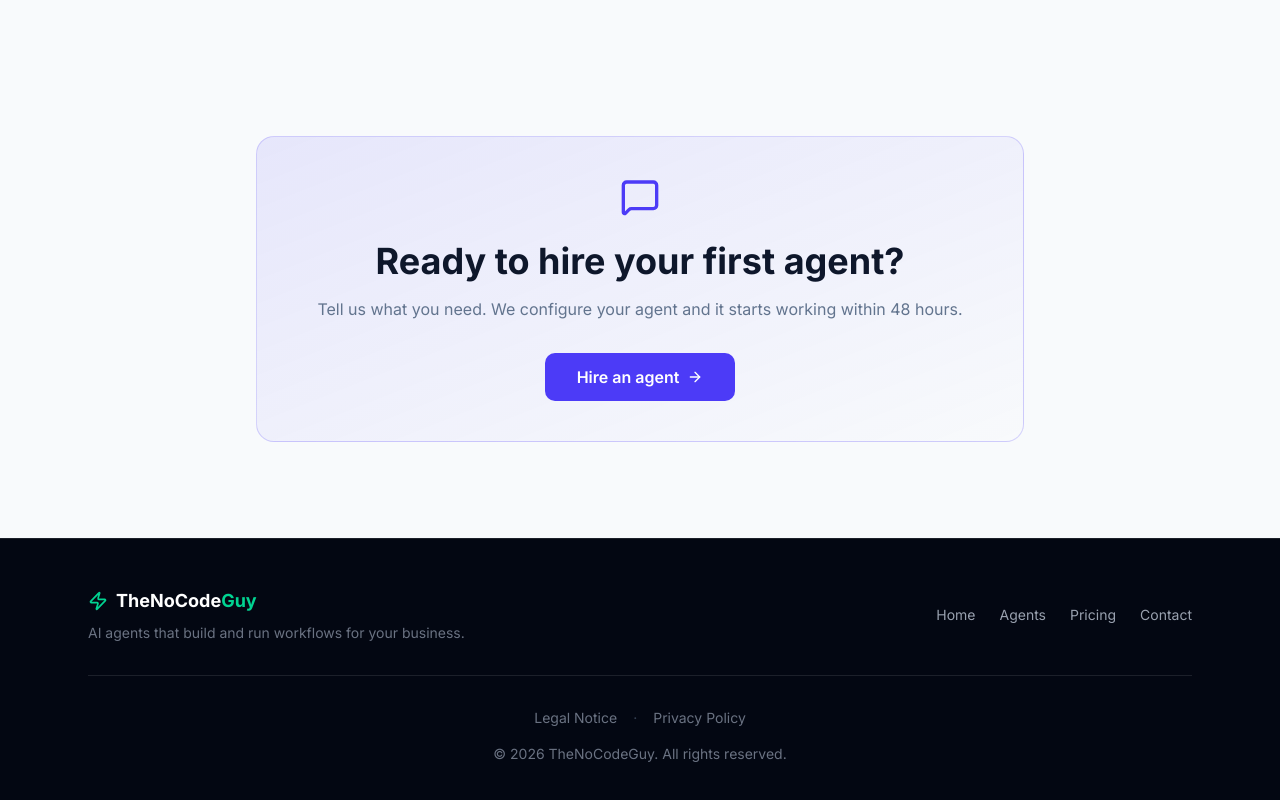
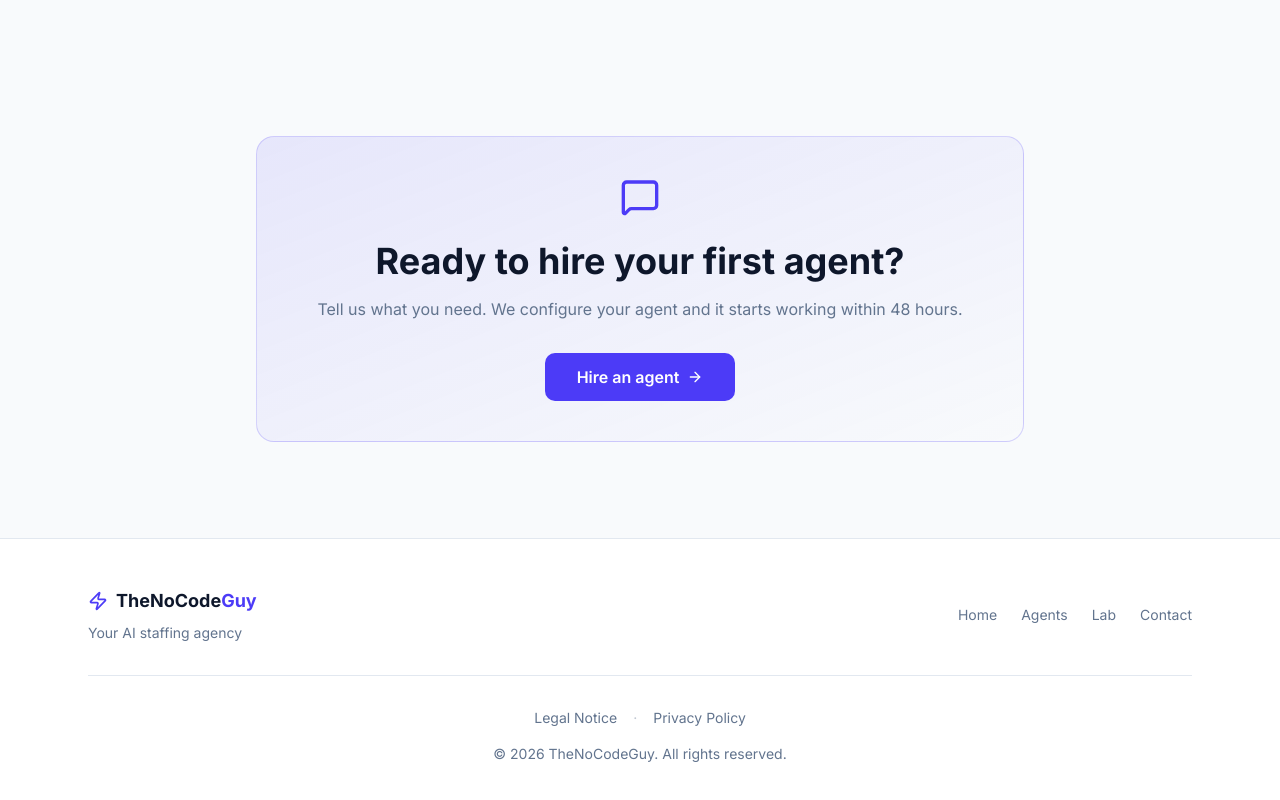
Before and after one commit to superWorldSavior/thenocodeguy, a Next.js app: page /en in a window 1280 px wide. Shown: the part 2843-3643 px from the top of the page. Built offline with nearby package versions, Linux system fonts and the light colour scheme.

Commit message:
feat: footer refonte — recruitment + CSS vars

```diff
--- a/components/Footer.tsx
+++ b/components/Footer.tsx
@@ -6,42 +6,42 @@ export default function Footer() {
   const t = useTranslations("footer");
 
   return (
-    <footer className="border-t border-white/10 bg-gray-950">
+    <footer className="border-t border-border bg-card">
       <div className="mx-auto max-w-6xl px-4 py-12 sm:px-6">
         <div className="flex flex-col items-center gap-8 md:flex-row md:justify-between">
           <div>
             <div className="flex items-center gap-2 text-lg font-bold">
-              <Zap className="h-5 w-5 text-emerald-400" />
-              <span className="text-white">
-                TheNoCode<span className="text-emerald-400">Guy</span>
+              <Zap className="h-5 w-5 text-primary" />
+              <span className="text-foreground">
+                TheNoCode<span className="text-primary">Guy</span>
               </span>
             </div>
-            <p className="mt-2 text-sm text-gray-500">{t("tagline")}</p>
+            <p className="mt-2 text-sm text-muted-foreground">{t("tagline")}</p>
           </div>
 
-          <div className="flex gap-6 text-sm text-gray-400">
-            <Link href="/" className="transition-colors hover:text-emerald-400">
+          <div className="flex gap-6 text-sm text-muted-foreground">
+            <Link href="/" className="transition-colors hover:text-primary">
               {t("home")}
             </Link>
-            <Link href="/agents" className="transition-colors hover:text-emerald-400">
+            <Link href="/agents" className="transition-colors hover:text-primary">
               {t("agents")}
             </Link>
-            <Link href="/pricing" className="transition-colors hover:text-emerald-400">
-              {t("pricing")}
+            <Link href="/lab" className="transition-colors hover:text-primary">
+              {t("lab")}
             </Link>
-            <Link href="/contact" className="transition-colors hover:text-emerald-400">
+            <Link href="/contact" className="transition-colors hover:text-primary">
               {t("contact")}
             </Link>
           </div>
         </div>
 
-        <div className="mt-8 flex flex-col items-center gap-4 border-t border-white/10 pt-8 text-sm text-gray-500">
+        <div className="mt-8 flex flex-col items-center gap-4 border-t border-border pt-8 text-sm text-muted-foreground">
           <div className="flex gap-4">
-            <Link href="/legal" className="transition-colors hover:text-emerald-400">
+            <Link href="/legal" className="transition-colors hover:text-primary">
               {t("legal")}
             </Link>
-            <span className="text-gray-700">·</span>
-            <Link href="/privacy" className="transition-colors hover:text-emerald-400">
+            <span className="text-muted-foreground/40">·</span>
+            <Link href="/privacy" className="transition-colors hover:text-primary">
               {t("privacy")}
             </Link>
           </div>
--- a/messages/en.json
+++ b/messages/en.json
@@ -33,9 +33,10 @@
     "pricing": "Pricing",
     "contact": "Contact",
     "rights": "All rights reserved.",
-    "tagline": "AI agents that build and run workflows for your business.",
+    "tagline": "Your AI staffing agency",
     "legal": "Legal Notice",
-    "privacy": "Privacy Policy"
+    "privacy": "Privacy Policy",
+    "lab": "Lab"
   },
   "home": {
     "badge": "AI Staffing Agency",
--- a/messages/fr.json
+++ b/messages/fr.json
@@ -33,9 +33,10 @@
     "pricing": "Tarifs",
     "contact": "Contact",
     "rights": "Tous droits réservés.",
-    "tagline": "Des agents IA qui construisent et exécutent des workflows pour votre entreprise.",
+    "tagline": "Votre agence de recrutement d'agents IA",
     "legal": "Mentions légales",
-    "privacy": "Politique de confidentialité"
+    "privacy": "Politique de confidentialité",
+    "lab": "Lab"
   },
   "home": {
     "badge": "Agence d'intérim IA",
--- a/messages/zh-CN.json
+++ b/messages/zh-CN.json
@@ -33,9 +33,10 @@
     "pricing": "价格",
     "contact": "联系",
     "rights": "保留所有权利。",
-    "tagline": "为您的企业构建并执行工作流程的 AI 代理。",
+    "tagline": "您的AI人才派遣机构",
     "legal": "法律声明",
-    "privacy": "隐私政策"
+    "privacy": "隐私政策",
+    "lab": "实验室"
   },
   "home": {
     "badge": "AI 人才派遣机构",
--- a/messages/zh-TW.json
+++ b/messages/zh-TW.json
@@ -33,9 +33,10 @@
     "pricing": "價格",
     "contact": "聯絡",
     "rights": "保留所有權利。",
-    "tagline": "為您的企業建構並執行工作流程的 AI 代理。",
+    "tagline": "您的AI人才派遣機構",
     "legal": "法律聲明",
-    "privacy": "隱私政策"
+    "privacy": "隱私政策",
+    "lab": "實驗室"
   },
   "home": {
     "badge": "AI 人才派遣機構",
```
